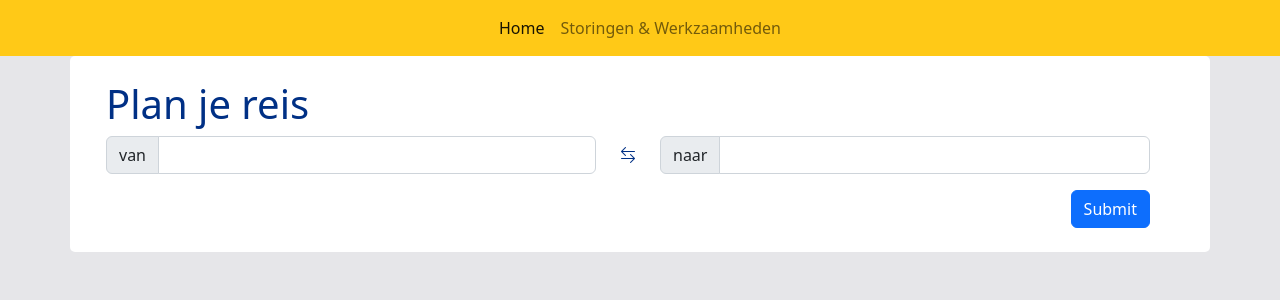
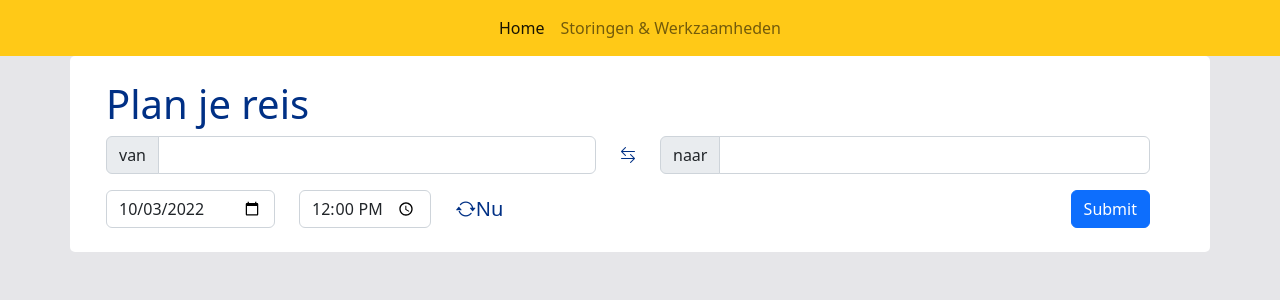
Before and after one commit to Bobba9882/NS-Frontend, an Angular app in the folder Station-Frontend/: page /home in a window 1280 px wide. Shown: the top 300 px of the page. Built offline with nearby package versions, Linux system fonts and the light colour scheme.

Commit message:
added choosing departure time

```diff
--- a/Station-Frontend/src/app/Services/trips.service.ts
+++ b/Station-Frontend/src/app/Services/trips.service.ts
@@ -14,10 +14,11 @@ export class TripsService {
   constructor(private httpClient: HttpClient) {
   }
 
-  getTrips(fromStation: string, toStation: string): Observable<Trips> {
+  getTrips(fromStation: string, toStation: string, date : string): Observable<Trips> {
     let params = new HttpParams()
       .set("fromStation", fromStation)
       .set("toStation", toStation)
+      .set("date",date)
 
     return this.httpClient.get<Trips>(`${this.baseURl}`, {params : params})
   }
--- a/Station-Frontend/src/app/trip-home/trip-home.component.html
+++ b/Station-Frontend/src/app/trip-home/trip-home.component.html
@@ -25,8 +25,27 @@
             <input id="toStation" type="text" [(ngModel)]="toStation" name="toStation" class="form-control">
           </div>
         </div>
-        <div class="row justify-content-end">
+        <div class="row">
+
           <div class="col-auto">
+            <input type="date" id="tripDate" [(ngModel)]="tripDate" name="tripDate" class="form-control">
+          </div>
+
+          <div class="col-auto">
+            <input type="time" id="tripTime" [(ngModel)]="tripTime" name="tripTime" class="form-control">
+          </div>
+
+          <div class="col-auto align-self-center" (click)="onReset()">
+            <div class="btn">
+              <div class="row">
+                <i class="bi bi-arrow-repeat col-auto p-0 m-0 h5"></i>
+                <p class="col-auto p-0 m-0 h5">Nu</p>
+              </div>
+            </div>
+
+
+          </div>
+          <div class="col-auto ms-auto">
             <button class="btn btn-primary" type="submit">Submit</button>
           </div>
         </div>
@@ -161,13 +180,9 @@
                   spoor {{selectedTrip.legs[selectedTrip.legs.length - 1].destination.plannedTrack}}</p>
               </div>
             </div>
-
           </li>
-
         </ol>
       </div>
-
-
     </div>
   </div>
 </div>
--- a/Station-Frontend/src/app/trip-home/trip-home.component.ts
+++ b/Station-Frontend/src/app/trip-home/trip-home.component.ts
@@ -1,7 +1,7 @@
 import {Component, OnInit} from '@angular/core';
 import {TripsService} from "../Services/trips.service";
 import {Trip} from "../Models/trip";
-import {TitleCasePipe} from "@angular/common";
+import {DatePipe, TitleCasePipe} from "@angular/common";
 
 @Component({
   selector: 'app-trip-home',
@@ -10,36 +10,51 @@ import {TitleCasePipe} from "@angular/common";
 })
 export class TripHomeComponent implements OnInit {
 
-  constructor(private tripsService: TripsService, private titlecasePipe: TitleCasePipe) {
+  constructor(private tripsService: TripsService, private titlecasePipe: TitleCasePipe, private datePipe: DatePipe) {
   }
 
   Trips: Trip[]
 
-  selectedTrip : Trip
+  selectedTrip: Trip
 
   ngOnInit(): void {
+    this.onReset()
   }
 
   fromStation: string
   toStation: string
+  tripTime: string
+  tripDate: string
 
   onSubmit() {
-    this.fromStation = this.titlecasePipe.transform(this.fromStation)
-    this.toStation = this.titlecasePipe.transform(this.toStation)
-    this.tripsService.getTrips(this.fromStation, this.toStation).subscribe({
+   this.toTitlecase()
+    let date: string = new Date(this.tripDate + " " + this.tripTime).toISOString()
+    this.tripsService.getTrips(this.fromStation, this.toStation, date).subscribe({
       next: value => this.Trips = value.trips,
       complete: () => this.selectedTrip = this.Trips[2]
     })
+  }
+
+  toTitlecase(){
+    this.fromStation = this.titlecasePipe.transform(this.fromStation)
+    this.toStation = this.titlecasePipe.transform(this.toStation)
   }
 
   onSelect(id: number) {
     this.selectedTrip = this.Trips[id]
   }
 
-  onSwap(){
+  onSwap() {
+    this.toTitlecase()
     let temp = this.fromStation
     this.fromStation = this.toStation
     this.toStation = temp
   }
 
+  onReset() {
+    let today = new Date()
+    this.tripDate = <string>this.datePipe.transform(today, "yyyy-MM-dd")
+    this.tripTime = <string>this.datePipe.transform(today, "HH:mm")
+  }
+
 }
```
Also changed, not shown: Station-Frontend/src/app/app.module.ts (+5 -2 lines).
